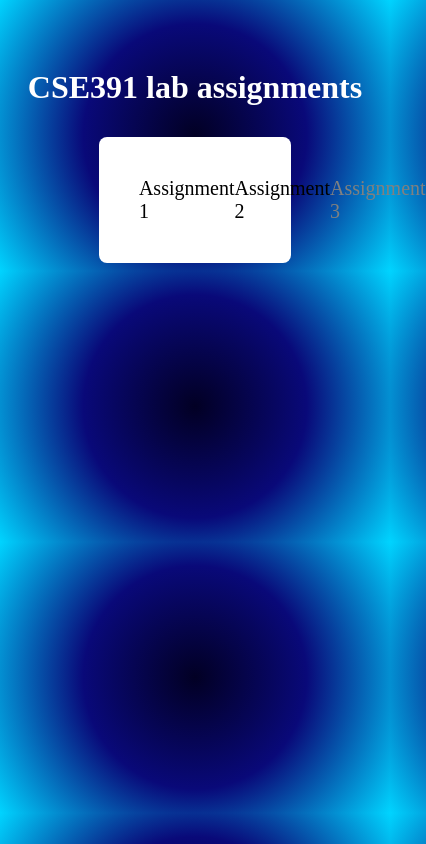
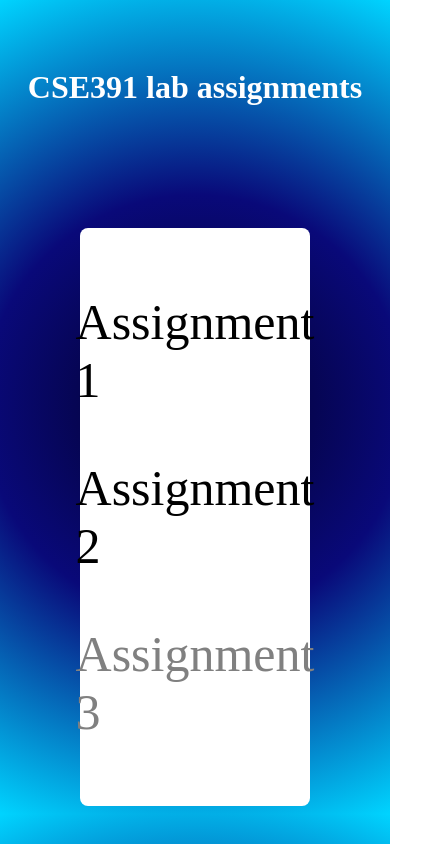
Before and after one commit to mah-moh/cse391_lab, a plain HTML site: page index.html in a window 390 px wide. Shown: the whole page, 426 px wide, since content can reach past the window. Drawn offline with Linux system fonts and the light colour scheme.

Commit message:
now responsive

```diff
--- a/index.html
+++ b/index.html
@@ -32,6 +32,19 @@
                 color: green;
                 font-size: 25px;
             }
+            @media all and (max-device-width: 912px) {
+                #options {
+                    display: flex;
+                    flex-direction: column;
+                    align-items: center;
+                    margin-top: 30%;
+                    width: 40%;
+                }
+                #options a {
+                padding: 25px;
+                font-size: 50px;
+                }
+            }
         </style>
     </head>
     <body>
```
